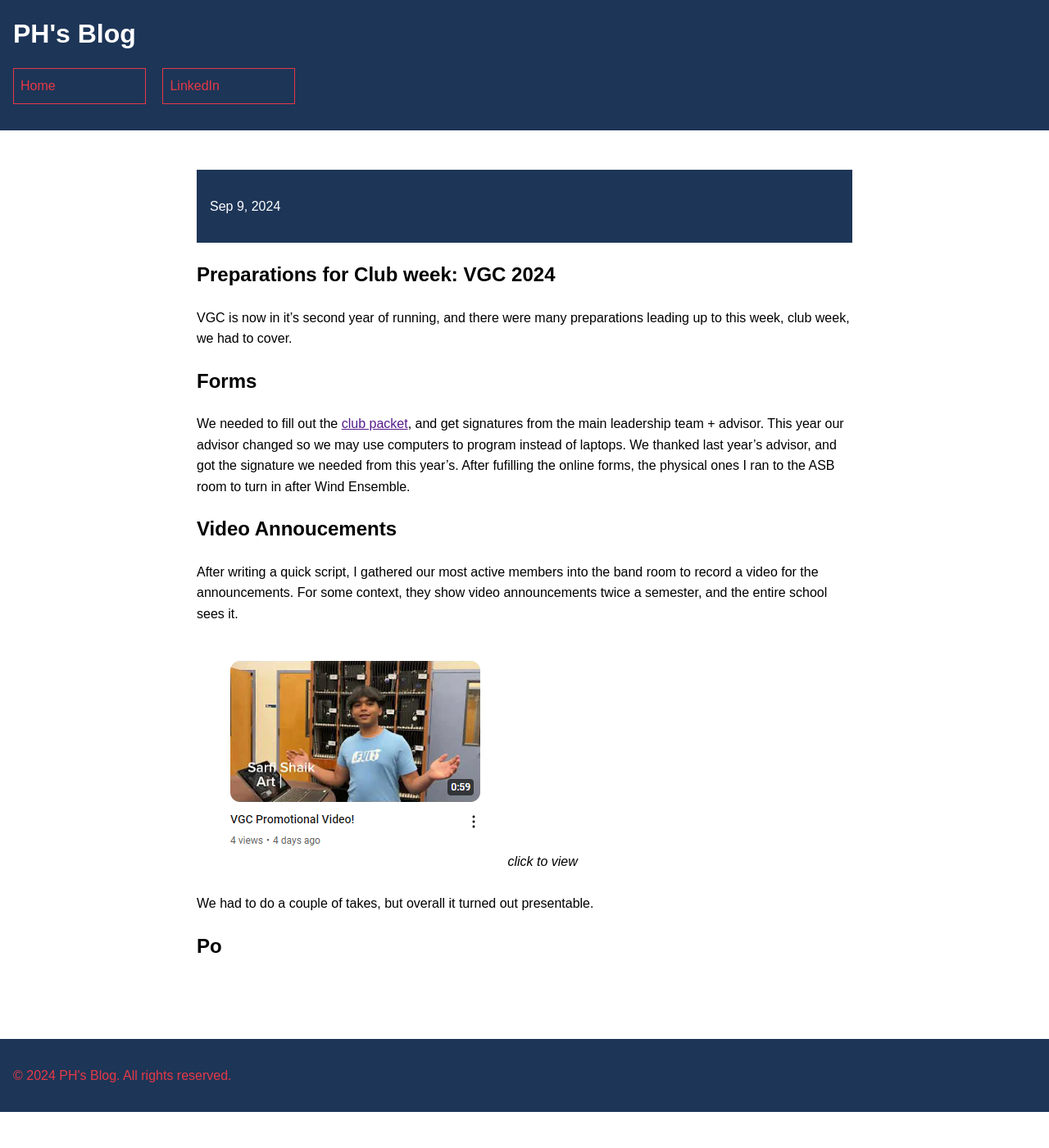
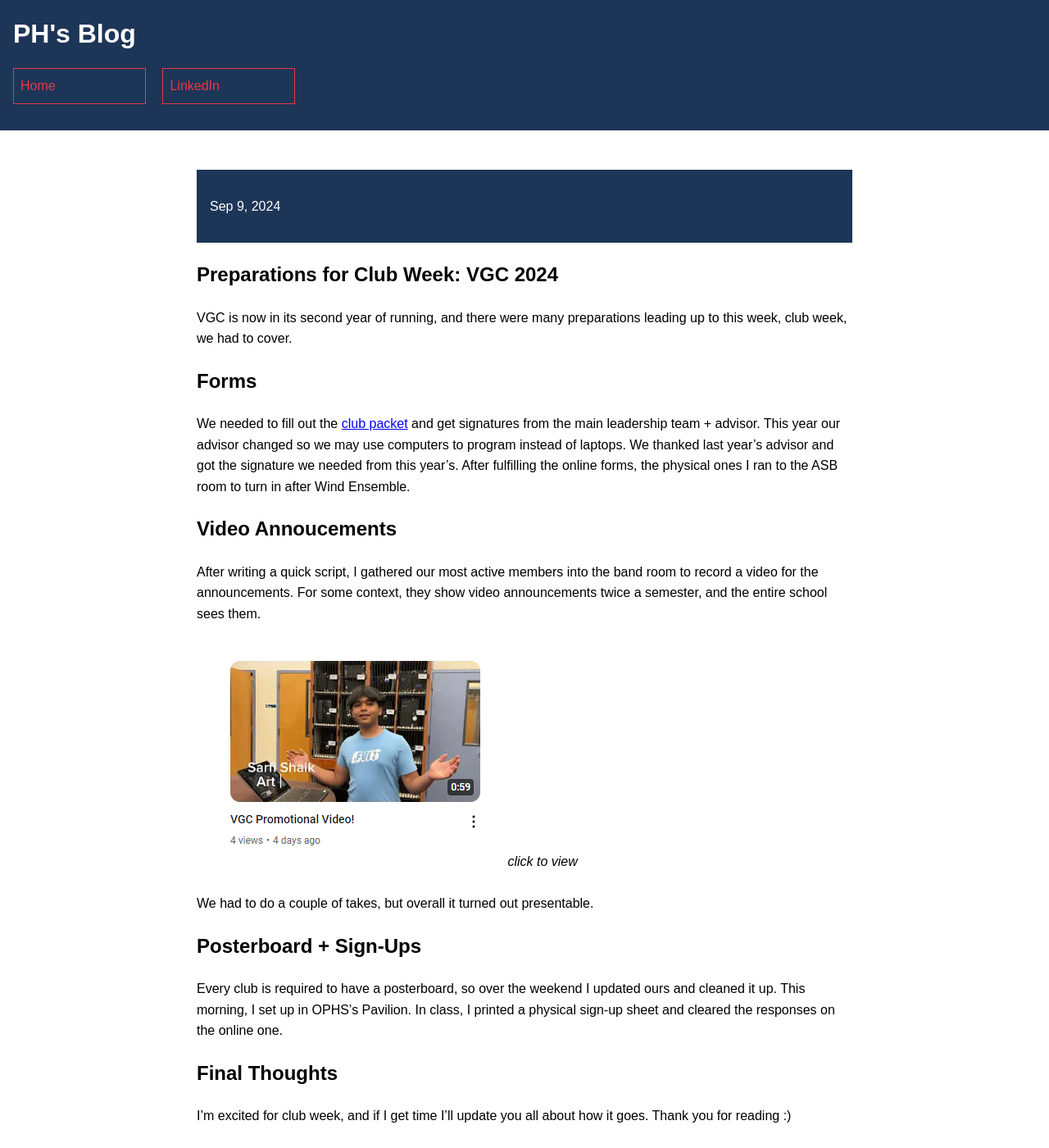
Before and after one commit to CaptainSapphire/PH-s-Blog, a Jekyll site: the page built from _posts/2024-09-09-Club-week.md, in a window 1280 px wide and 1400 px high. Shown: the whole window at 82% size. Built offline with Jekyll 4.4.1, drawn with Linux system fonts in a browser that asks for light colours.

Commit message:
Update 2024-09-09-Club-week.md

```diff
--- a/_posts/2024-09-09-Club-week.md
+++ b/_posts/2024-09-09-Club-week.md
@@ -4,19 +4,23 @@ title: "Preparations for Club week: VGC 2024"
 date: 2024-09-09 12:00:00 -0000
 categories: blog
 ---
-# Preparations for Club week: VGC 2024
-VGC is now in it's second year of running, and there were many preparations leading up to this week, club week, we had to cover.
+# Preparations for Club Week: VGC 2024
+VGC is now in its second year of running, and there were many preparations leading up to this week, club week, we had to cover.
 
 ## Forms
-We needed to fill out the [club packet](), and get signatures from the main leadership team + advisor. This year our advisor changed so we may use computers to program instead of laptops.
-We thanked last year's advisor, and got the signature we needed from this year's. After fufilling the online forms, the physical ones I ran to the ASB room to turn in after Wind Ensemble.
+We needed to fill out the [club packet](https://www.oakparkasb.com/_files/ugd/54204b_524d58ac06dd4a37b03f1805483b388f.pdf) and get signatures from the main leadership team + advisor. This year our advisor changed so we may use computers to program instead of laptops.
+We thanked last year's advisor and got the signature we needed from this year's. After fulfilling the online forms, the physical ones I ran to the ASB room to turn in after Wind Ensemble.
 
 ## Video Annoucements
-After writing a quick script, I gathered our most active members into the band room to record a video for the announcements. For some context, they show video announcements twice a semester, and the entire school sees it.
+After writing a quick script, I gathered our most active members into the band room to record a video for the announcements. For some context, they show video announcements twice a semester, and the entire school sees them.
 <br><br>
 [![YouTube thumbnail](https://github.com/CaptainSapphire/PH-s-Blog/blob/main/assets/September%202024/Screenshot%202024-09-09%20091550.png?raw=true)](https://www.youtube.com/watch?v=rzNJrG0PhQY)
 *click to view*
 <br><br>
 We had to do a couple of takes, but overall it turned out presentable.
 
-## Po
+## Posterboard + Sign-Ups
+Every club is required to have a posterboard, so over the weekend I updated ours and cleaned it up. This morning, I set up in OPHS's Pavilion. In class, I printed a physical sign-up sheet and cleared the responses on the online one.
+
+## Final Thoughts
+I'm excited for club week, and if I get time I'll update you all about how it goes. Thank you for reading :)
```
